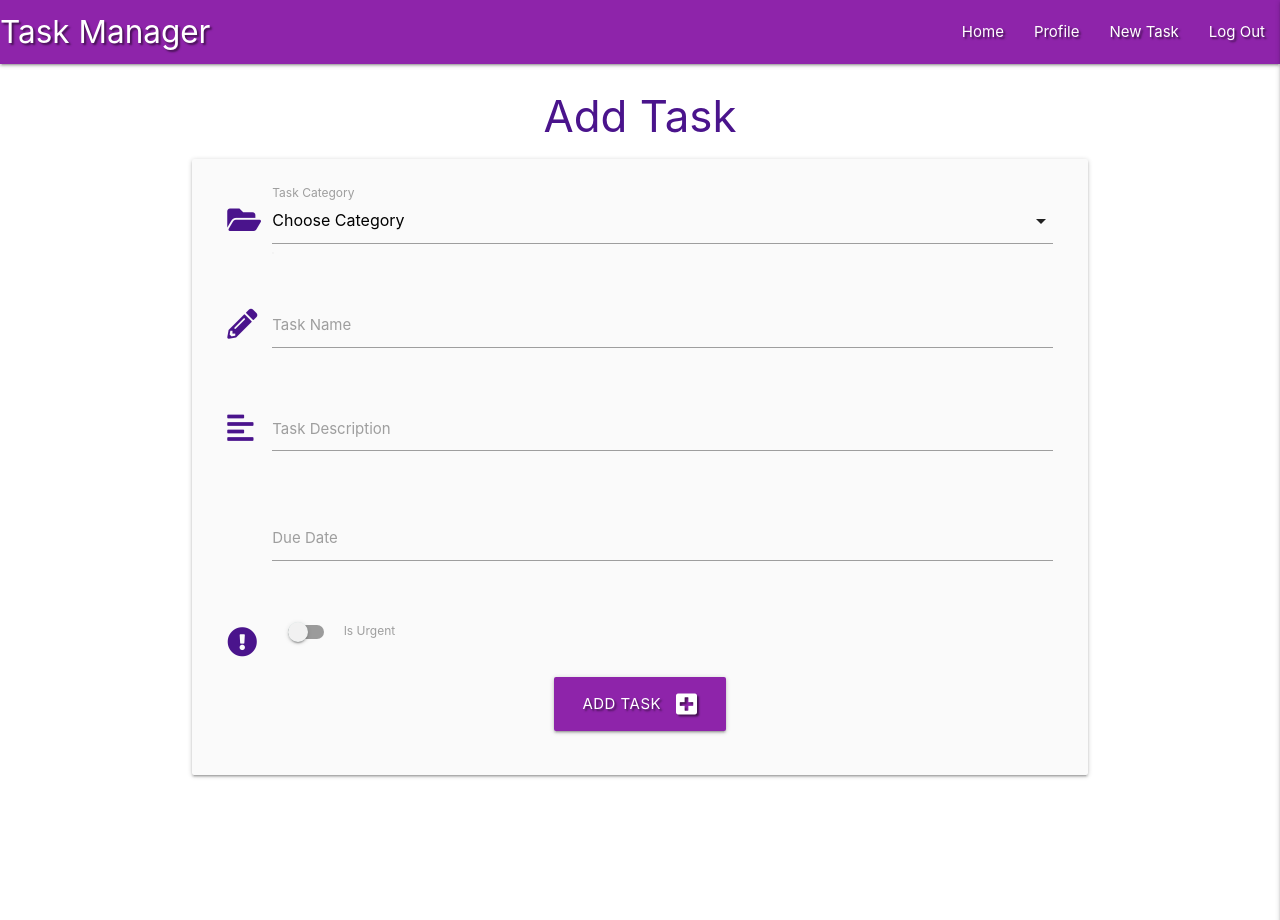
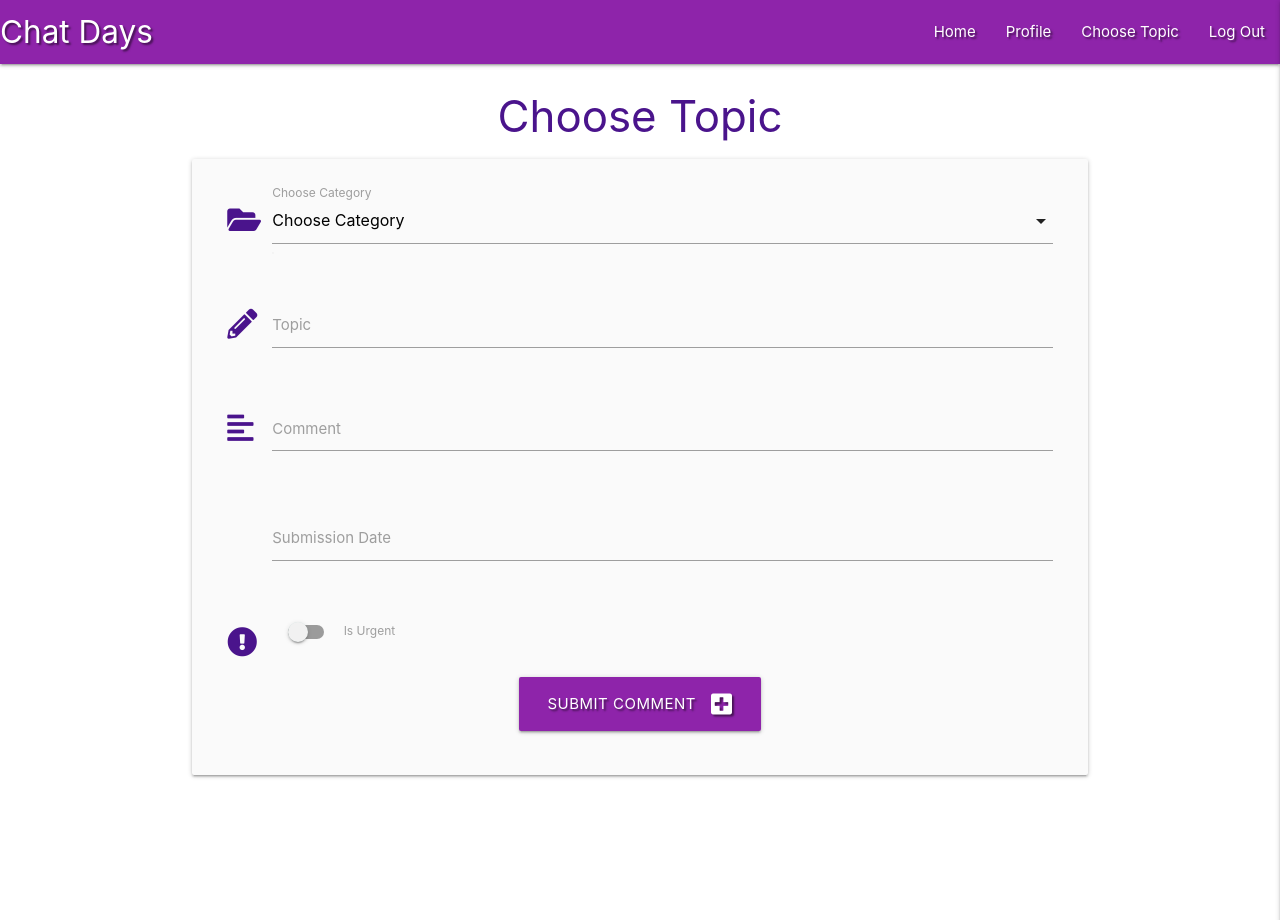
Before and after one commit to DonnavanStaddon/FlaskNoSQLMilestoneProject3, a Flask app: page /add_task in a window 1280 px wide. Run offline with Flask 3, Linux system fonts and the light colour scheme; the visitor is signed in with stand-in values (Sample User, id 1); data that the repository does not hold is empty; some libraries are stand-ins or nearby versions.

Commit message:
Second Commit

```diff
--- a/templates/add_task.html
+++ b/templates/add_task.html
@@ -1,7 +1,7 @@
 {% extends "base.html" %}
 {% block content %}
 
-<h3 class="purple-text text-darken-4 center-align">Add Task</h3>
+<h3 class="purple-text text-darken-4 center-align">Choose Topic</h3>
 
 <div class="row card-panel grey lighten-5">
     <form class="col s12" method="POST" action="{{ url_for('add_task') }}">
@@ -15,7 +15,7 @@
                     <option value="{{ category.category_name }}">{{ category.category_name }}</option>
                   {% endfor %}
                 </select>
-                <label for="category_name">Task Category</label>
+                <label for="category_name">Choose Category</label>
               </div>
         </div>
         <!--task name-->
@@ -24,7 +24,7 @@
                 <i class="fas fa-pencil-alt prefix purple-text text-darken-4"></i>
                 <input id="task_name" name="task_name" minlength="5" maxlength="50"
                     type="text" class="validate" required>
-                <label for="task_name">Task Name</label>
+                <label for="task_name">Topic</label>
             </div>
         </div>
         <!--task discription-->
@@ -33,7 +33,7 @@
                 <i class="fas fa-align-left prefix purple-text text-darken-4"></i>
                 <textarea id="task_description" name="task_description" minlength="5"
                     maxlength="200" class="materialize-textarea validate required"></textarea>
-                <label for="task_description">Task Description</label>
+                <label for="task_description">Comment</label>
             </div>
         </div>
         <!--due date picker-->
@@ -41,7 +41,7 @@
             <div class="input-field col s12">
                 <i class="fas fa-calender-alt prefix purple-text text-darken-4"></i>
                 <input id="due_date" name="due_date" type="text" class="datepicker validate" required>
-                <label for="due_date">Due Date</label>
+                <label for="due_date">Submission Date</label>
             </div>
         </div>
         <!--is urgent toggle-->
@@ -61,7 +61,7 @@
             <div class="row">
                 <div class="col s12 center-align">
                     <button type="submit" class="btn-large purple darken-1 text-shadow">
-                        Add Task <i class="fas fa-plus-square right"></i>
+                        Submit Comment <i class="fas fa-plus-square right"></i>
                 </button>
             </div>
         </div>
--- a/templates/base.html
+++ b/templates/base.html
@@ -9,7 +9,7 @@
     <link rel="stylesheet" href="{{ url_for('static', filename='css/style.css') }}" type="text/css">
     {% block styles %}
     {% endblock %}
-    <title>Task Manager</title>
+    <title>Chat Days</title>
 </head>
 <body>
 
@@ -17,13 +17,13 @@
         <nav class="nav-extended text-shadow purple darken-1">
             <!--top nav-->
             <div class="nav-wrapper">
-              <a href="{{ url_for('get_tasks') }}" class="brand-logo">Task Manager</a>
+              <a href="{{ url_for('get_tasks') }}" class="brand-logo">Chat Days</a>
               <a href="#" data-target="mobile-demo" class="sidenav-trigger right"><i class="fas fa-bars"></i></a>
               <ul class="right hide-on-med-and-down">
                 <li><a href="{{ url_for('get_tasks') }}">Home</a></li>
                 {% if session.user %}
                   <li><a href="{{ url_for('profile', username=session['user']) }}">Profile</a></li>
-                  <li><a href="{{ url_for('add_task') }}">New Task</a></li>
+                  <li><a href="{{ url_for('add_task') }}">Choose Topic</a></li>
                   {% if session.user|lower == "admin"|lower %}
                     <li><a href="{{ url_for('get_categories') }}">Manage Categories</a></li>
                   {% endif %}
--- a/templates/tasks.html
+++ b/templates/tasks.html
@@ -1,7 +1,7 @@
 {% extends "base.html" %}
 {% block content %}
 
-<h3 class="purple-text text-darken-4 center-align">All Tasks</h3>
+<h3 class="purple-text text-darken-4 center-align">All Comments</h3>
 
 <div class="row card-panel grey lighten-5">
     <form action="{{ url_for('search') }}" method="POST" class="col s12">
```
